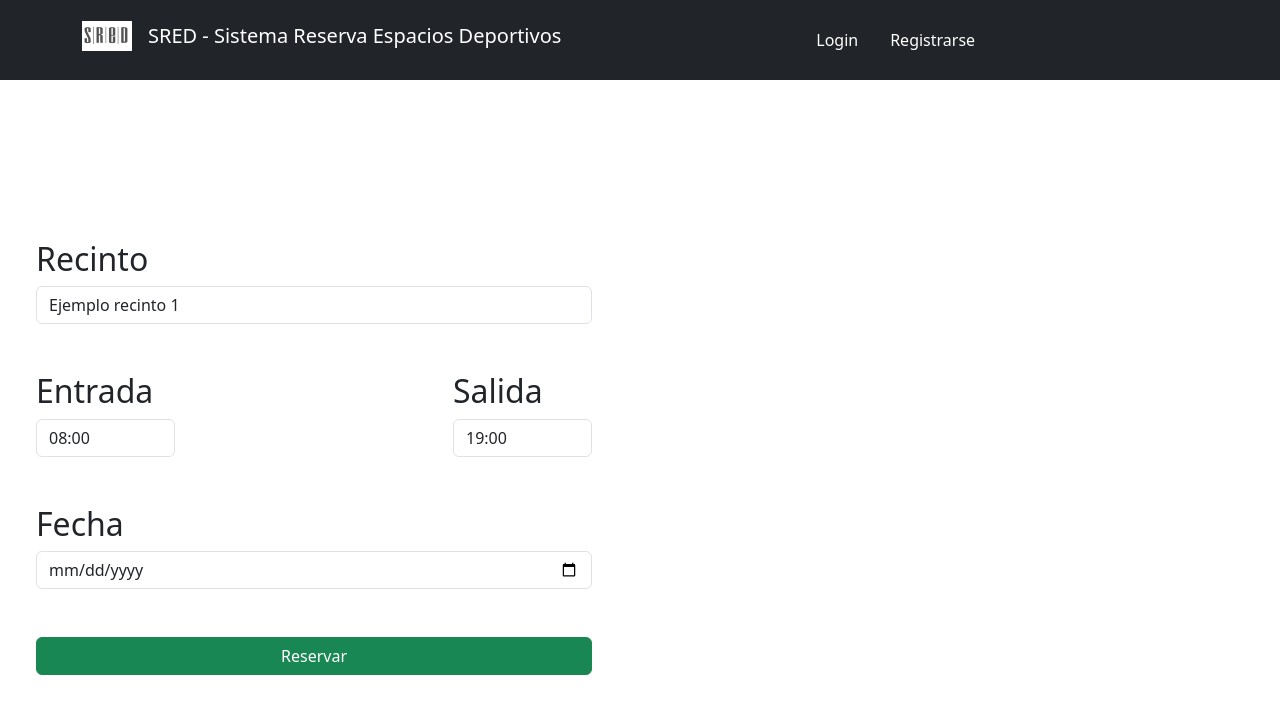
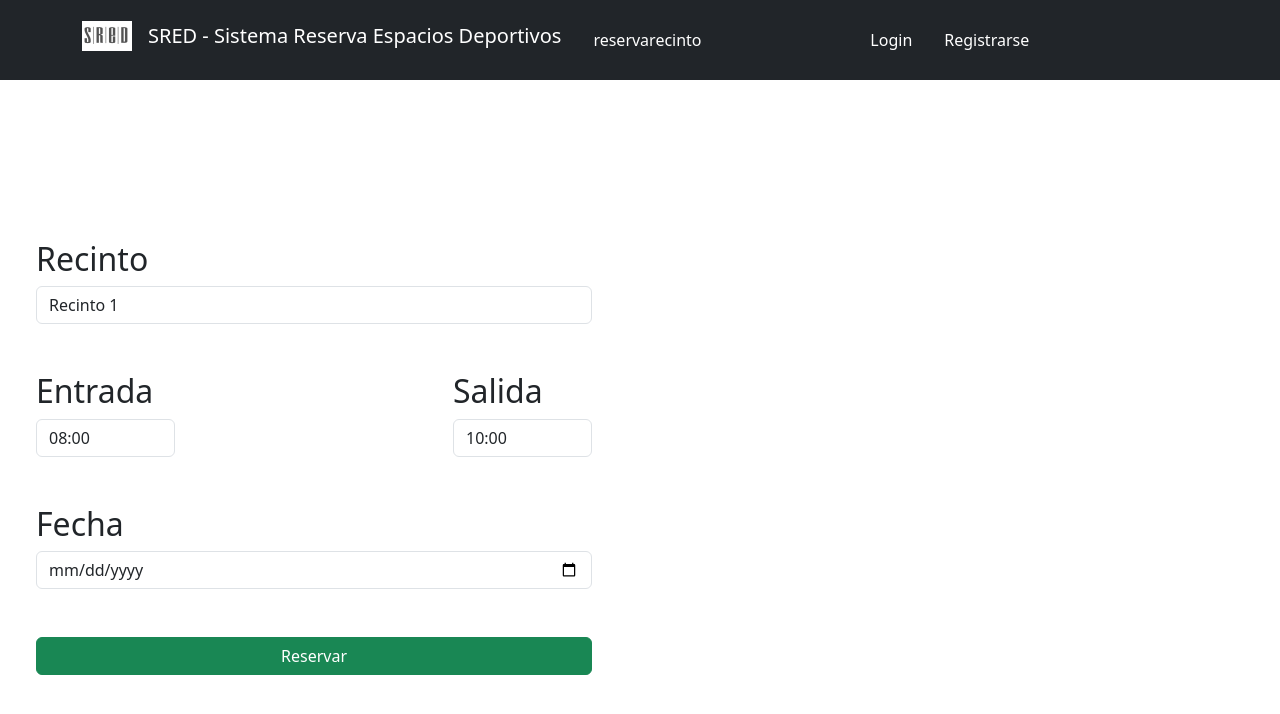
Before and after one commit to aaronvidanalora/SRED, a React (Vite) app in the folder sred/: page /reservarecinto in a window 1280 px wide. Shown: the top 714 px of the page. Built offline with nearby package versions, Linux system fonts and the light colour scheme.

Commit message:
inputs reserva

```diff
--- a/sred/src/componentes/Header.jsx
+++ b/sred/src/componentes/Header.jsx
@@ -40,6 +40,7 @@ function Header() {
               <span className="navbar-toggler-icon"></span>
             </button>
 
+            <Link to="/reservarecinto" className='nav-link text-bg-dark '>reservarecinto</Link>
 
             <div className="collapse navbar-collapse" id="navbarSupportedContent">
               <ul className="navbar-nav d-flex justify-content-end mx-auto mb-2 mb-lg-0">
@@ -58,12 +59,12 @@ function Header() {
         <Route path="/" element={<Home />} />
         <Route path="/signin" element={<SignIn />} />
         <Route path="/signup" element={<SignUp />} />
+        <Route path="/recintos" element={<Recintos />} />
         <Route path="/detallerecinto" element={<DetalleRecinto />} />
+        <Route path="/editarecinto" element={<EditaRecinto />} />
         <Route path="/adminrecinto" element={<AdminRecinto />} />
-        <Route path="/editarecinto" element={<EditaRecinto />} />
-        <Route path="/recintos" element={<Recintos />} />
+        <Route path="/adminusuarios" element={<AdminUsuario />} />
         <Route path="/reservarecinto" element={<Reservar />} />
-        <Route path="/adminusuarios" element={<AdminUsuario />} />
         <Route path="/reservas" element={<MisReservas />} />
       </Routes>
     </Router>
--- a/sred/src/componentes/Reservar.jsx
+++ b/sred/src/componentes/Reservar.jsx
@@ -1,37 +1,51 @@
-import React from 'react';
+import React, { useState } from 'react';
 
 function Reservar() {
+  const [formData, setFormData] = useState({
+    selectedRecinto: "Recinto 1",
+    selectedEntrada: "08:00",
+    selectedSalida: "10:00",
+    selectedFecha: ""
+  });
+
+  const handleChange = (event) => {
+    setFormData({
+      ...formData,
+      [event.target.name]: event.target.value
+    });
+  };
+
   return (
     <>
     <div className="col-12 pt-5 mt-5">
       <div className="row">
         <form action="" className="col-6 d-flex flex-column p-5">
           <label htmlFor="recinto" className="h2">Recinto</label>
-          <select name="recinto" id="recinto" className="form-control">
-            <option value="value1" selected>Ejemplo recinto 1</option>
-            <option value="value2">Value 2</option>
-            <option value="value3">Value 3</option>
+          <select name="selectedRecinto" id="recinto" className="form-control" onChange={handleChange} value={formData.selectedRecinto}>
+            <option value="Recinto 1">Recinto 1</option>
+            <option value="Recinto 2">Recinto 2</option>
+            <option value="Recinto 3">Recinto 3</option>
           </select>
           <div className="col-12 d-flex">
             <div className="col-3">
               <label htmlFor="entrada" className="h2 mt-5">Entrada</label>
-              <select name="entrada" id="entrada" className="form-control">
-                <option value="value1">Ejemplo 1</option>
-                <option value="value2" selected>08:00</option>
-                <option value="value3">Value 3</option>
+              <select name="selectedEntrada" id="entrada" className="form-control" onChange={handleChange} value={formData.selectedEntrada}>
+                <option value="08:00">08:00</option>
+                <option value="10:30">10:30</option>
+                <option value="12:30">12:30</option>
               </select>
             </div>
             <div className="offset-6 col-3">
               <label htmlFor="salida" className="h2 mt-5">Salida</label>
-              <select name="salida" id="salida" className="form-control">
-                <option value="value1">Ejemplo 1</option>
-                <option value="value2" selected>19:00</option>
-                <option value="value3">Value 3</option>
+              <select name="selectedSalida" id="salida" className="form-control" onChange={handleChange} value={formData.selectedSalida}>
+                <option value="10:00">10:00</option>
+                <option value="12:30">12:30</option>
+                <option value="14:30">14:30</option>
               </select>
             </div>
           </div>
           <label htmlFor="fecha" className="h2 mt-5">Fecha</label>
-          <input type="date" name="fecha" id="fecha" className="form-control" />
+          <input type="date" name="selectedFecha" id="fecha" className="form-control" onChange={handleChange} value={formData.selectedFecha} />
           <button type="button" className="btn btn-success mt-5" data-bs-toggle="modal" data-bs-target="#exampleModal">
             Reservar
           </button>
@@ -46,7 +60,7 @@ function Reservar() {
                 <button type="button" className="btn-close" data-bs-dismiss="modal" aria-label="Close"></button>
               </div>
               <div className="modal-body">
-                Su reserva para el recinto XXXX el día XX, desde las XX hasta las XX está confirmada
+                Su reserva para el recinto {formData.selectedRecinto} el día {formData.selectedFecha}, de {formData.selectedEntrada} hasta {formData.selectedSalida} está confirmada
               </div>
               <div className="modal-footer">
                 <button type="button" className="btn btn-secondary" data-bs-dismiss="modal">Cerrar</button>
```
